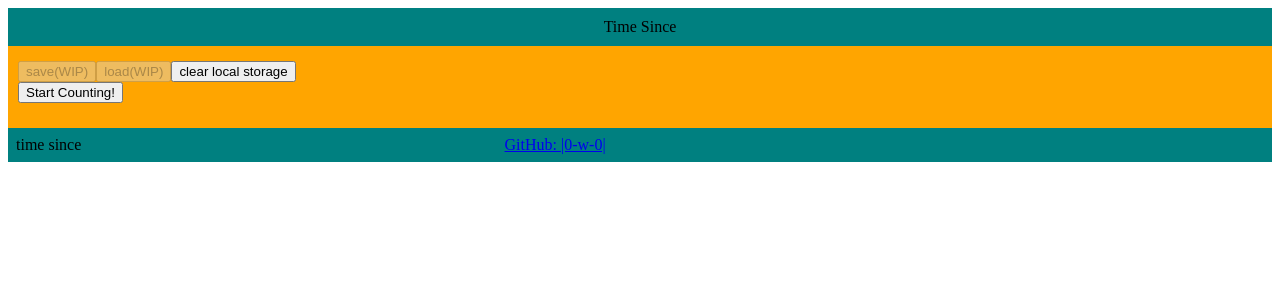
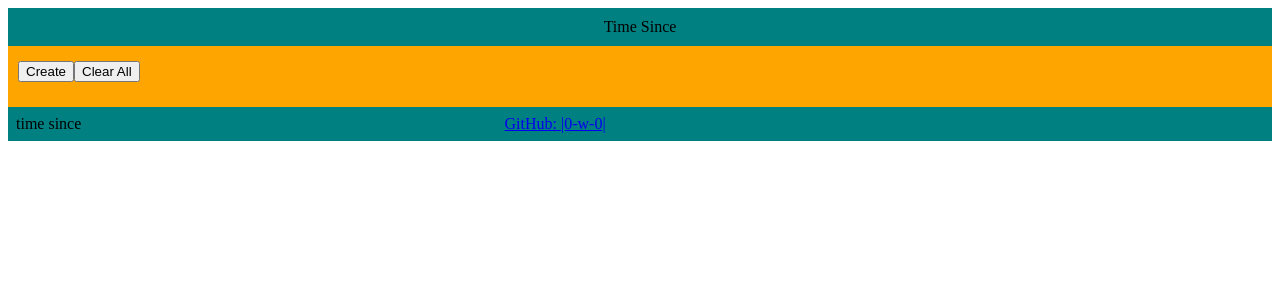
Before and after one commit to heinzja/angular-time-since, an Angular app: page / in a window 1280 px wide. Shown: the top 300 px of the page. Built offline with nearby package versions, Linux system fonts and the light colour scheme.

Commit message:
1 file modified

```diff
--- a/src/app/app.component.html
+++ b/src/app/app.component.html
@@ -1,11 +1,8 @@
 <div id="root">
   <div id="header">Time Since</div>
   <div id="content">
-    <button disabled>save(WIP)</button>
-    <button disabled>load(WIP)</button>
-    <button (click)="onClearLocalStorage()">clear local storage </button>
-    <br />
-    <button (click)="addNewTimeSince()">Start Counting!</button>
+    <button (click)="addNewTimeSince()">Create</button>
+    <button (click)="onClearLocalStorage()">Clear All</button>
     <br />
     <div id=grid-container>
       <div *ngFor="let item of item_list">
```
